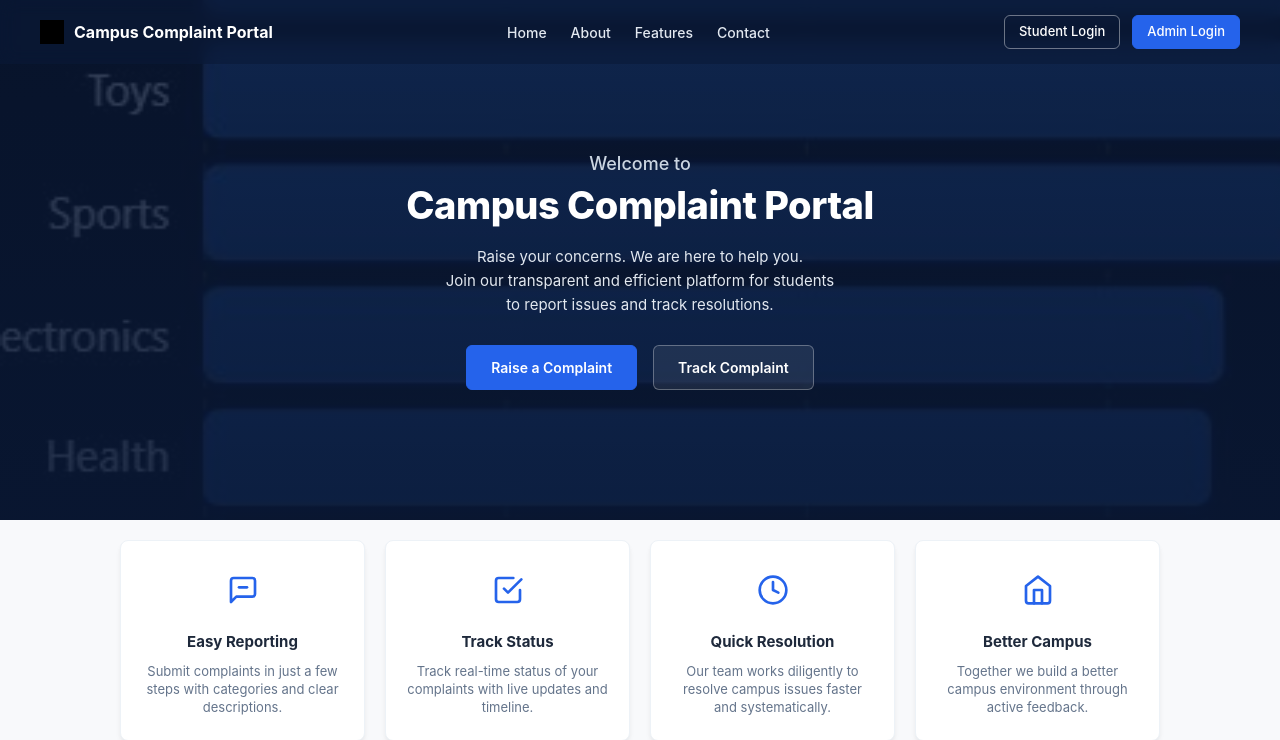
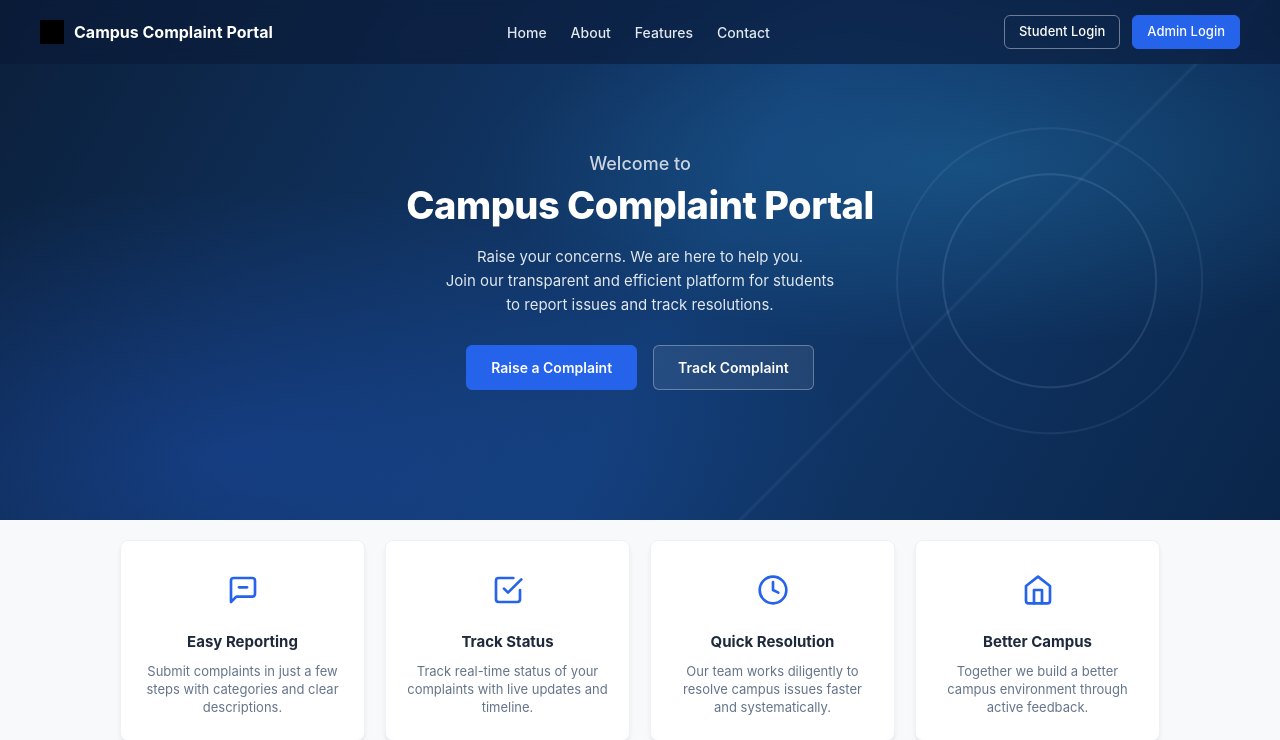
Before and after one commit to Mirudhu42/campus-complaint-portal, a Flask app: page / in a window 1280 px wide. Shown: the top 740 px of the page. Run offline with Flask 3, Linux system fonts and the light colour scheme.

Commit message:
Enhance home hero section with new background styles and overlay effects

```diff
--- a/static/css/style.css
+++ b/static/css/style.css
@@ -893,13 +893,28 @@ textarea.form-control {
   justify-content: center;
   text-align: center;
   padding: 100px 20px 80px;
-  background-image: linear-gradient(rgba(10, 25, 55, 0.78), rgba(10, 25, 55, 0.88)), url('../images/campus-hero.jpg');
-  background-size: cover;
-  background-position: center;
+  overflow: hidden;
+  background-color: #0b1f3a;
+  background-image:
+    radial-gradient(ellipse at 76% 32%, rgba(56, 189, 248, 0.2), transparent 36%),
+    radial-gradient(ellipse at 18% 88%, rgba(37, 99, 235, 0.28), transparent 42%),
+    linear-gradient(120deg, #0b1f3a 0%, #123b70 54%, #0a2549 100%);
   color: #ffffff;
 }
 
+.home-hero::before {
+  content: "";
+  position: absolute;
+  inset: 0;
+  pointer-events: none;
+  background-image:
+    radial-gradient(circle at 82% 54%, transparent 0 105px, rgba(191, 219, 254, 0.12) 106px 107px, transparent 108px 151px, rgba(191, 219, 254, 0.08) 152px 153px, transparent 154px),
+    linear-gradient(135deg, transparent 69.8%, rgba(191, 219, 254, 0.07) 70%, transparent 70.2%);
+}
+
 .hero-content {
+  position: relative;
+  z-index: 1;
   max-width: 680px;
   margin: 0 auto;
 }
```
